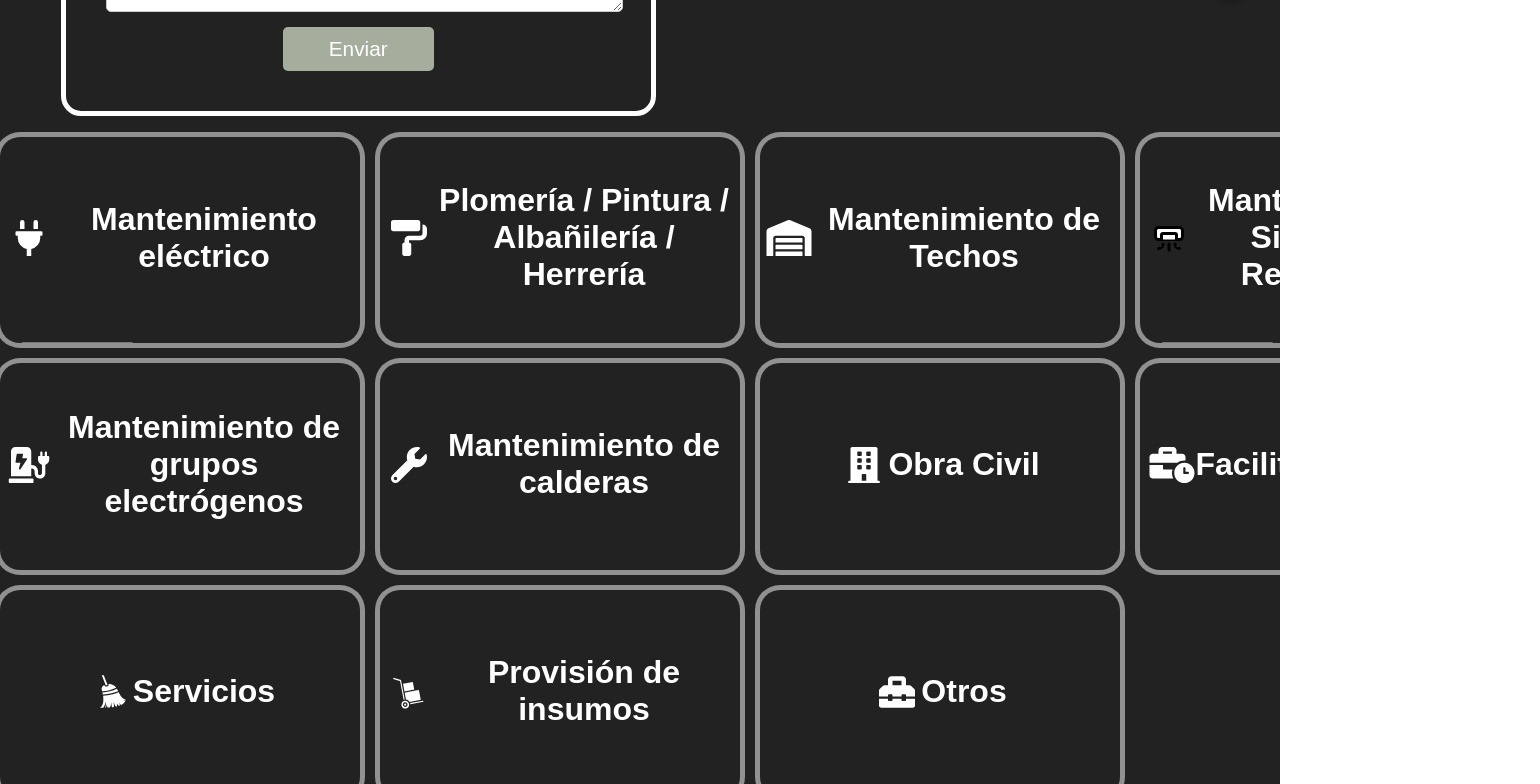
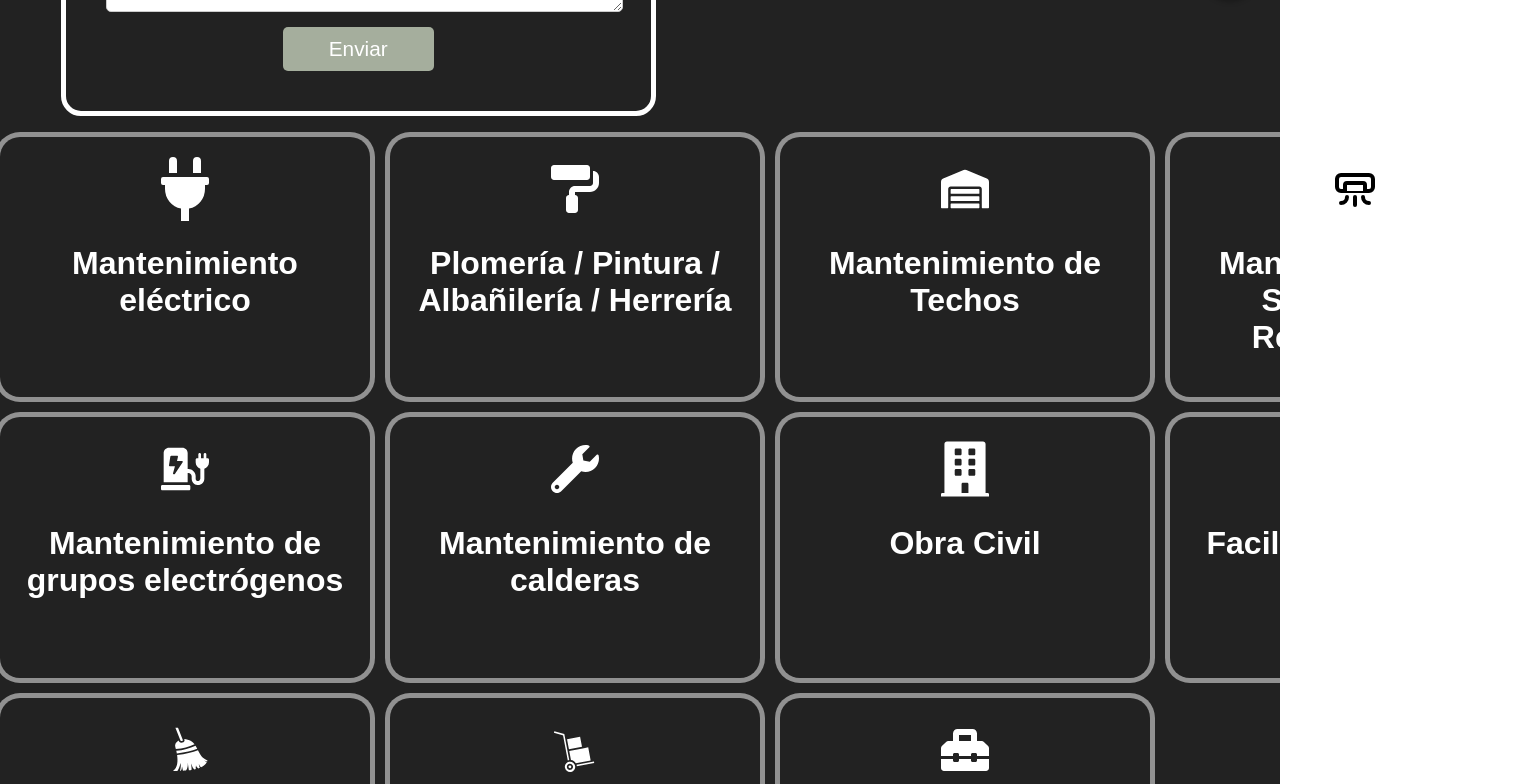
Before and after one commit to julieta2709/DurorGroup, a React (Vite) app: page /Contact in a window 1280 px wide. Shown: the part 780-1564 px from the top of the page, 1540 px wide, since content can reach past the window. Built offline with nearby package versions, Linux system fonts and the light colour scheme; a web font is replaced by a local one.

Commit message:
services styles and hover

```diff
--- a/src/Components/CardServices.jsx
+++ b/src/Components/CardServices.jsx
@@ -75,12 +75,13 @@ const CardServices = ({ item, iconType }) => {
     default:
       icon = null;
   }
+  const description = item.description.join("\n");
   return (
     <div className="CardService-container">
       <div>{icon}</div>
       <h3 className="CardService-title">{item.title}</h3>
       <div className="CardService-content">
-        <p className="CardService-description">{item.description}</p>
+        <p className="CardService-description">{description}</p>
         <button className="CardService-button">Conozca más</button>
       </div>
     </div>
--- a/src/Styles/CardServices.css
+++ b/src/Styles/CardServices.css
@@ -1,13 +1,14 @@
 .CardService-container {
   position: relative;
   width: 350px;
-  aspect-ratio: 16/9;
+  aspect-ratio: 16/11;
   border-radius: 20px;
   display: flex;
+  flex-direction: column;
   align-items: center;
-  justify-content: center;
+  justify-content: flex-start;
   overflow: hidden;
-  padding: 5px;
+  padding: 10px;
   perspective: 1000px;
   box-shadow: 0 0 0 5px #ffffff80;
   transition: all 0.6s cubic-bezier(0.175, 0.885, 0.32, 1.275);
@@ -22,7 +23,11 @@
   left: 0;
   width: 100%;
   height: 100%;
-  padding: 20px;
+  padding: 10px;
+  display: flex;
+  flex-direction: column;
+  text-align: center;
+  align-items: stretch;
   box-sizing: border-box;
   background-color: #222;
   transform: rotateX(-90deg);
@@ -39,7 +44,9 @@
 .CardService-icon {
   width: 48px;
   fill: #ffffff;
-  font-size: 36px;
+  font-size: 4em;
+  margin-bottom: 20px;
+  margin-top: 10px;
   transition: all 0.6s cubic-bezier(0.175, 0.885, 0.32, 1.275);
 }
 
@@ -49,15 +56,19 @@
 }
 .CardService-title {
   font-family: "Juventus Fans Bold", sans-serif;
-  margin-bottom: 5px;
   font-size: 2em;
   text-align: center;
+  margin-left: 15px;
+  margin-right: 15px;
 }
 
 .CardService-description {
-  text-align: center;
+  text-align: start;
   font-family: Verdana, Tahoma, sans-serif;
   font-size: 1em;
+  padding: 5px;
+  line-height: 1.5;
+  white-space: pre-line;
   padding: 5px;
 }
 
```
